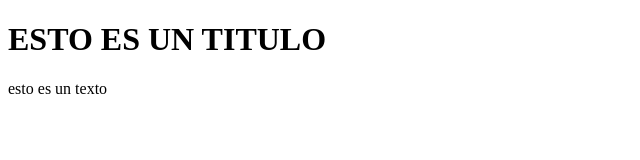
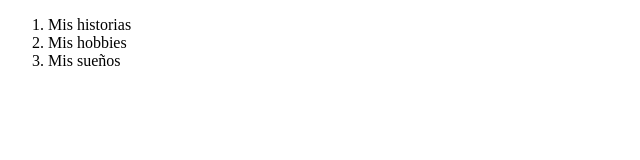
Before and after one commit to joaquin-at/autobiografia, a plain HTML site: page index.html in a window 1280 px wide. Shown: the whole page, without its empty margins (0-640 px from the left). Drawn offline with Linux system fonts and the light colour scheme.

Commit message:
feat: add new lines in code

```diff
--- a/index.html
+++ b/index.html
@@ -5,8 +5,14 @@
     <title>¡Hola!</title>
 </head>
 <body>
-    <h1>ESTO ES UN TITULO</h1>
-    <p>esto es un texto</p>
-
+    <header>
+        <nav>
+            <ol>
+                <li>Mis historias</li>
+                <li>Mis hobbies</li>
+                <li>Mis sueños</li>
+            </ol>
+        </nav>
+    </header>
 </body>
 </html>
```
Also changed, not shown: estilo/style.css (added).
